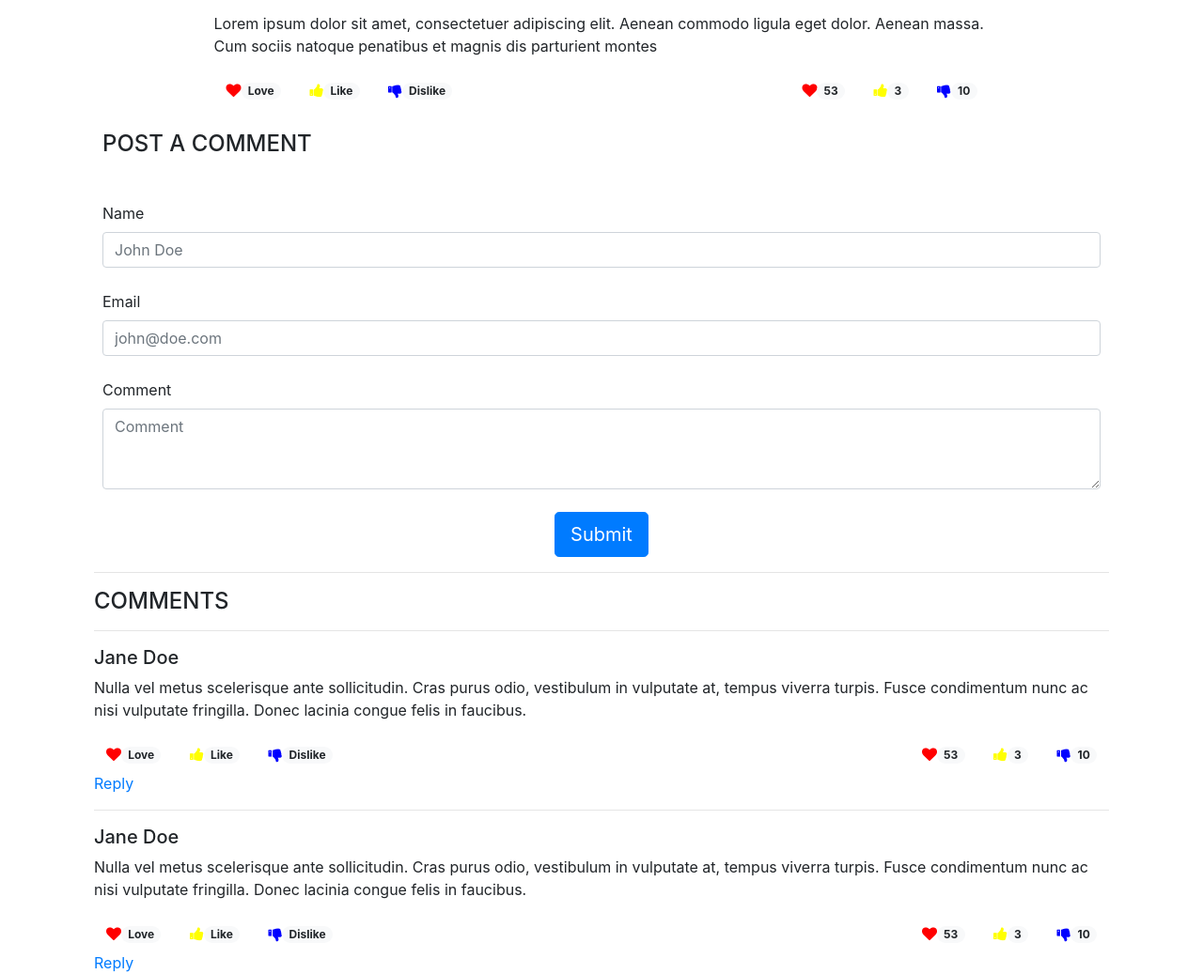
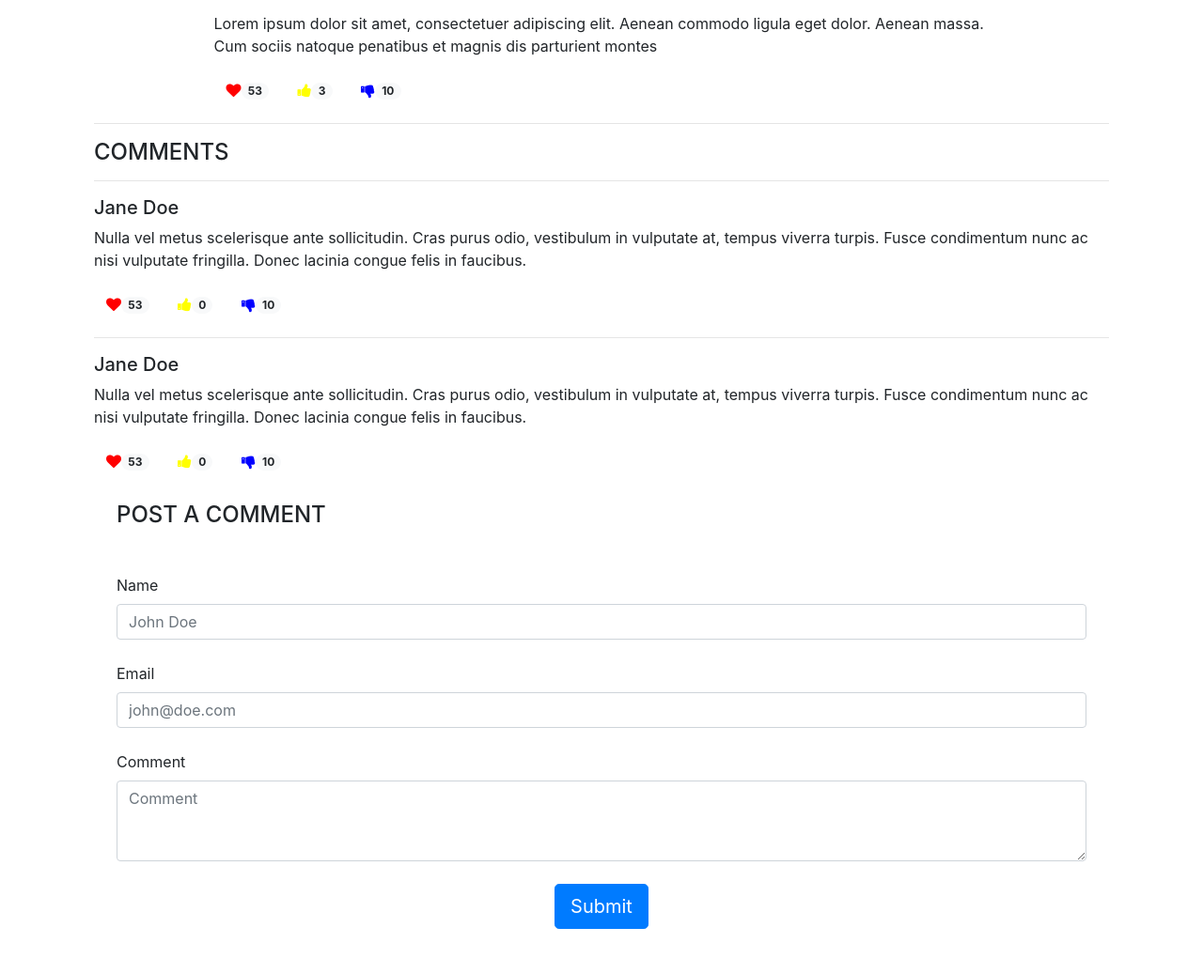
Before and after one commit to Unfiltered-sfw/unfiltered-client, a plain HTML site: page index.html in a window 1280 px wide. Shown: the part 1108-2145 px from the top of the page at 94% size. After the commit the page ends 2097 px from the top, so only its background shows below. Drawn offline with nearby package versions, Linux system fonts and the light colour scheme.

Commit message:
Remove doubled reactions

```diff
--- a/index.html
+++ b/index.html
@@ -53,25 +53,57 @@
                                 <p class="lead">Lorem ipsum dolor sit amet, consectetuer adipiscing elit. Aenean commodo ligula eget dolor. Aenean massa. Cum sociis natoque penatibus et magnis dis parturient montes, nascetur ridiculus mus. Donec quam felis, ultricies nec, pellentesque eu, pretium quis, sem. Nulla consequat massa quis enim. Donec pede justo, fringilla vel, aliquet nec, vulputate eget, arcu. In enim justo, </p>
                                 <p>Lorem ipsum dolor sit amet, consectetuer adipiscing elit. Aenean commodo ligula eget dolor. Aenean massa. Cum sociis natoque penatibus et magnis dis parturient montes</p>
                             </div>
-                            <div class="reactions">
-                                <div class="reaction-buttons d-inline">
-                                    <button class="btn rounded-circle"><i class="fa fa-heart red">
-                                    </i><span class="badge badge-pill badge-light">Love</span></button>
-                                    <button class="btn rounded-circle"><i class="fa fa-thumbs-up yellow"></i><span class="badge badge-pill badge-light">Like</span></button>
-                                    <button class="btn rounded-circle"><i class="fa fa-thumbs-down blue"></i><span class="badge badge-pill badge-light">Dislike</span></button>
-                                </div>
-                                <div class="reactions-count float-right d-inline">
+
+                            <div class="reactions-count">
                                 <button class="btn rounded-circle"><i class="fa fa-heart red">
                                 </i><span class="badge badge-pill badge-light">53</span></button>
                                 <button class="btn rounded-circle"><i class="fa fa-thumbs-up yellow"></i><span class="badge badge-pill badge-light">3</span></button>
                                 <button class="btn rounded-circle"><i class="fa fa-thumbs-down blue"></i><span class="badge badge-pill badge-light">10</span></button>
-                                </div>
                             </div>
                         </article>
                     </div>
                 </div>
         </article>
         <article class="comment-section">
+
+            <div class="display-comments">
+                <div class="display-comments container ">
+                    <hr class="mb40">
+                    <h4 class="mb40 text-uppercase font500">Comments</h4>
+                    <hr class="mb40">
+                    <div class="media mb40">
+                        <div class="media-body">
+                            <h5 class="mt-0 font400 clearfix">
+                                Jane Doe
+                            </h5>
+                            <p> Nulla vel metus scelerisque ante sollicitudin. Cras purus odio, vestibulum in vulputate at, tempus viverra turpis. Fusce condimentum nunc ac nisi vulputate fringilla. Donec lacinia congue felis in faucibus.</p>
+                            <div class="reactions">
+                                <div class="reaction-buttons">
+                                    <button class="btn rounded-circle"><i class="fa fa-heart red">
+                                    </i><span class="badge badge-pill badge-light">53</span></button>
+                                    <button class="btn rounded-circle"><i class="fa fa-thumbs-up yellow"></i><span class="badge badge-pill badge-light">0</span></button>
+                                    <button class="btn rounded-circle"><i class="fa fa-thumbs-down blue"></i><span class="badge badge-pill badge-light">10</span></button>
+                                </div>
+                            </div>
+                        </div>
+                    </div>
+                <hr class="mb40">
+                <div class="media mb40">
+                    <div class="media-body">
+                        <h5 class="mt-0 font400 clearfix">
+                            Jane Doe
+                        </h5>
+                        <p> Nulla vel metus scelerisque ante sollicitudin. Cras purus odio, vestibulum in vulputate at, tempus viverra turpis. Fusce condimentum nunc ac nisi vulputate fringilla. Donec lacinia congue felis in faucibus.</p>
+                        <div class="reactions">
+                            <div class="reaction-buttons">
+                                <button class="btn rounded-circle"><i class="fa fa-heart red">
+                                </i><span class="badge badge-pill badge-light">53</span></button>
+                                <button class="btn rounded-circle"><i class="fa fa-thumbs-up yellow"></i><span class="badge badge-pill badge-light">0</span></button>
+                                <button class="btn rounded-circle"><i class="fa fa-thumbs-down blue"></i><span class="badge badge-pill badge-light">10</span></button>
+                            </div>
+                        </div>
+                    </div>
+                </div>
                 <div class="new-comment">
                     <h4 class="p-4 text-uppercase font200">Post a comment</h4>
                     <form role="form">
@@ -92,58 +124,6 @@
                         </div>
                     </form>
                 </div>
-            <div class="display-comments">
-                <div class="display-comments container ">
-                    <hr class="mb40">
-                    <h4 class="mb40 text-uppercase font500">Comments</h4>
-                    <hr class="mb40">
-                    <div class="media mb40">
-                        <div class="media-body">
-                            <h5 class="mt-0 font400 clearfix">
-                                Jane Doe
-                            </h5>
-                            <p> Nulla vel metus scelerisque ante sollicitudin. Cras purus odio, vestibulum in vulputate at, tempus viverra turpis. Fusce condimentum nunc ac nisi vulputate fringilla. Donec lacinia congue felis in faucibus.</p>
-                            <div class="reactions">
-                                <div class="reaction-buttons d-inline">
-                                    <button class="btn rounded-circle"><i class="fa fa-heart red">
-                                    </i><span class="badge badge-pill badge-light">Love</span></button>
-                                    <button class="btn rounded-circle"><i class="fa fa-thumbs-up yellow"></i><span class="badge badge-pill badge-light">Like</span></button>
-                                    <button class="btn rounded-circle"><i class="fa fa-thumbs-down blue"></i><span class="badge badge-pill badge-light">Dislike</span></button>
-                                </div>
-                                <div class="reactions-count float-right d-inline">
-                                    <button class="btn rounded-circle"><i class="fa fa-heart red">
-                                    </i><span class="badge badge-pill badge-light">53</span></button>
-                                    <button class="btn rounded-circle"><i class="fa fa-thumbs-up yellow"></i><span class="badge badge-pill badge-light">3</span></button>
-                                    <button class="btn rounded-circle"><i class="fa fa-thumbs-down blue"></i><span class="badge badge-pill badge-light">10</span></button>
-                                </div>
-                            </div>
-                            <a href="#" class="">Reply</a>
-                        </div>
-                    </div>
-                    <hr class="mb40">
-                    <div class="media mb40">
-                        <div class="media-body">
-                            <h5 class="mt-0 font400 clearfix">
-                                Jane Doe
-                            </h5>
-                            <p> Nulla vel metus scelerisque ante sollicitudin. Cras purus odio, vestibulum in vulputate at, tempus viverra turpis. Fusce condimentum nunc ac nisi vulputate fringilla. Donec lacinia congue felis in faucibus.</p>
-                            <div class="reactions">
-                                <div class="reaction-buttons d-inline">
-                                    <button class="btn rounded-circle"><i class="fa fa-heart red">
-                                    </i><span class="badge badge-pill badge-light">Love</span></button>
-                                    <button class="btn rounded-circle"><i class="fa fa-thumbs-up yellow"></i><span class="badge badge-pill badge-light">Like</span></button>
-                                    <button class="btn rounded-circle"><i class="fa fa-thumbs-down blue"></i><span class="badge badge-pill badge-light">Dislike</span></button>
-                                </div>
-                                <div class="reactions-count float-right d-inline">
-                                    <button class="btn rounded-circle"><i class="fa fa-heart red">
-                                    </i><span class="badge badge-pill badge-light">53</span></button>
-                                    <button class="btn rounded-circle"><i class="fa fa-thumbs-up yellow"></i><span class="badge badge-pill badge-light">3</span></button>
-                                    <button class="btn rounded-circle"><i class="fa fa-thumbs-down blue"></i><span class="badge badge-pill badge-light">10</span></button>
-                                </div>
-                            </div>
-                            <a href="#" class="d-block">Reply</a>
-                        </div>
-                    </div>
             </div>
         </article>
     </section>
```
Lines whose indentation alone changed are shown as unchanged.
